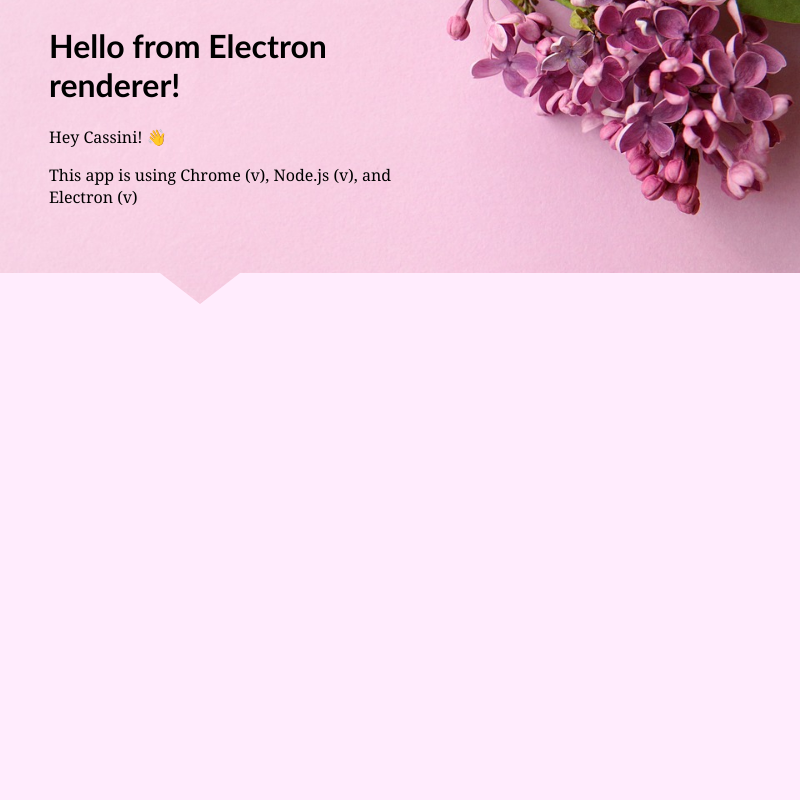
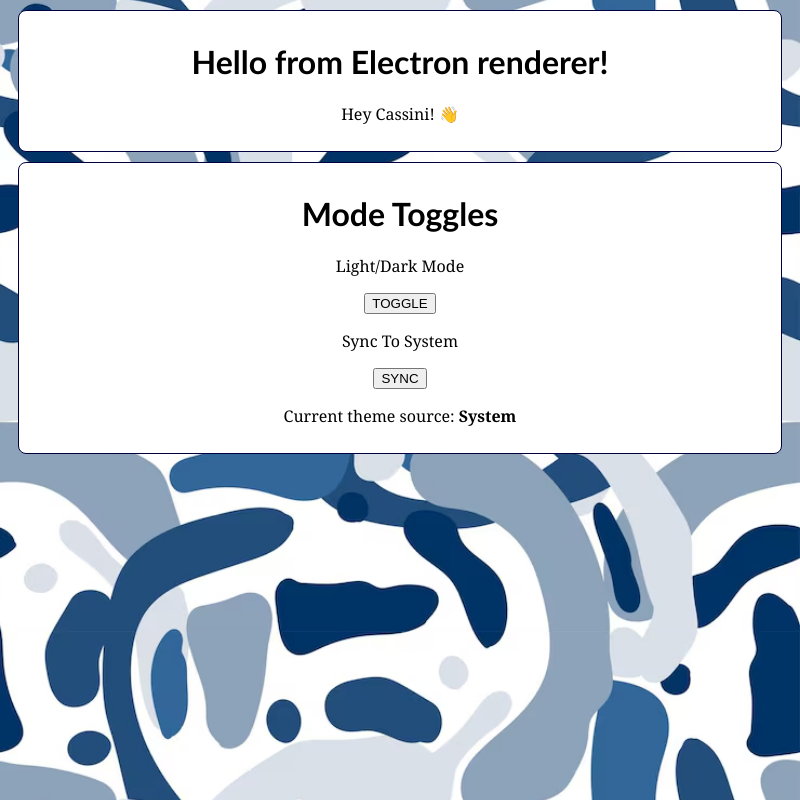
Before and after one commit to GRASS-MUNCHR/Electron_Converter, an Electron app: page my-electron-app/index.html in a window 800 px wide. Drawn offline with Linux system fonts and the light colour scheme; no server answers; files whose address does not match are found by name.

Commit message:
Added light/dark modes and toggle, as well as an option to sync to the system preference.
Not sure what's going on with the glass background; check later.

```diff
--- a/my-electron-app/index.html
+++ b/my-electron-app/index.html
@@ -1,25 +1,31 @@
 <!doctype html>
 <html>
   <head>
-    <link rel="stylesheet" href="./main.css" />
+    <link rel="stylesheet" type="text/css" href="./main.css" />
     <meta charset="UTF-8" />
     <meta
       http-equiv="Content-Security-Policy"
-      content="default-src 'self'; script-src 'self'"
-    />
-    <meta
-      http-equiv="X-Content-Security-Policy"
-      content="default-src 'self'; script-src 'self'"
+      content="script-src 'self' 'unsafe-inline';"
     />
     <title>Hello from Electron renderer!</title>
   </head>
+
   <body>
     <div class="container">
-      <div>
-        <h1>Hello from Electron renderer!</h1>
-        <p>Hey Cassini! 👋</p>
-        <p id="info"></p>
-      </div>
+      <h1>Hello from Electron renderer!</h1>
+      <p>Hey Cassini! 👋</p>
+    </div>
+
+    <div class="container">
+      <h1>Mode Toggles</h1>
+
+      <p>Light/Dark Mode</p>
+      <button id="light-dark-toggle">TOGGLE</button>
+
+      <p>Sync To System</p>
+      <button id="sync-btn">SYNC</button>
+
+      <p>Current theme source: <strong id="theme-source">System</strong></p>
     </div>
   </body>
   <script src="./renderer.js"></script>
--- a/my-electron-app/main.css
+++ b/my-electron-app/main.css
@@ -1,59 +1,68 @@
-body {
-  background-color: rgb(255, 236, 253);
-  padding: 0px;
-  margin: 0px;
+:root {
+  color-scheme: light dark;
+}
+
+@media (prefers-color-scheme: light) {
+  body {
+    background-image: url("C:\\Users\\mijau\\OneDrive\\Desktop\\PNG_PDF_Converter\\my-electron-app\\assets\\abstract_bg_3.avif");
+    background-size: cover;
+    background-position: center;
+  }
+
+  .container {
+    background-color: rgb(255, 255, 255);
+    border: 1px solid rgb(1, 0, 63);
+    box-shadow: 0px 0px 0px rgba(0, 0, 0, 0.5);
+
+    transition: box-shadow 0.3s ease-out;
+  }
+  .container:hover {
+    box-shadow: 0px 8px 10px rgba(0, 0, 0, 0.5);
+  }
+}
+
+@media (prefers-color-scheme: dark) {
+  body {
+    background-image: url("C:\\Users\\mijau\\OneDrive\\Desktop\\PNG_PDF_Converter\\my-electron-app\\assets\\abstract_bg_5.avif");
+    background-size: cover;
+    background-position: center;
+  }
+
+  .container {
+    background-color: rgb(100, 100, 100);
+    border: 1px solid white;
+    box-shadow: 0px 0px 0px rgba(0, 0, 0, 0.5);
+
+    transition: box-shadow 0.3s ease-out;
+  }
+  .container:hover {
+    box-shadow: 0px 8px 10px rgba(0, 0, 0, 0.5);
+  }
 }
 
 ::selection {
   text-shadow: 5px 5px 10px rgba(0, 0, 0, 0.5);
-  background-color: aqua;
+  background-color: rgba(0, 0, 0, 0.5);
 }
 
 .container {
   align-items: center;
   text-align: center;
 
-  background-image: url("C:\\Users\\mijau\\OneDrive\\Desktop\\PNG_PDF_Converter\\my-electron-app\\assets\\flower_bg.jpg");
-  background-size: cover;
-  background-position: center;
-  box-shadow: 0px 0px 0px rgba(0, 0, 0, 0.5);
   padding: 10px;
-  padding-bottom: 10%;
-  clip-path: polygon(
-    0% 0%,
-    100% 0%,
-    100% 90%,
-    30% 90%,
-    25% 100%,
-    20% 90%,
-    0% 90%
-  );
-
-  transform: translateY(0px);
-  transition:
-    box-shadow 0.3s ease-out,
-    transform 0.3s ease-out;
+  margin: 10px;
+  border-radius: 8px;
 }
 .container:hover {
   box-shadow: 0px 8px 10px rgba(0, 0, 0, 0.5);
-
-  transform: translateY(-5px);
 }
 
-.container > div {
-  align-items: left;
-  text-align: left;
-
-  width: 50%;
-  margin-left: 5%;
-}
-
-.container > div > h1 {
+.container > h1 {
   font-family: "Gill Sans", "Gill Sans MT", Calibri, "Trebuchet MS", sans-serif;
   font-size: 32px;
 }
 
-.container > div > p {
+.container > p {
   font-family: Cambria, Cochin, Georgia, Times, "Times New Roman", serif;
   font-size: 16px;
 }
--- a/my-electron-app/renderer.js
+++ b/my-electron-app/renderer.js
@@ -1,10 +1,9 @@
-const information = document.getElementById("info");
+document.getElementById("light-dark-toggle").addEventListener("click", async () => {
+    const isDarkMode = await window.darkMode.toggle()
+    document.getElementById("theme-source").innerHTML = isDarkMode ? "Dark" : "Light"
+})
 
-const func = async () => {
-    const response = await window.versions.ping()
-    console.log(response)
-}
-
-func()
-
-information.innerText = `This app is using Chrome (v${versions.chrome()}), Node.js (v${versions.node()}), and Electron (v${versions.electron()})`
+document.getElementById("sync-btn").addEventListener("click", async () => {
+    await window.darkMode.system()
+    document.getElementById("theme-source").innerHTML = "System"
+})
```
Also changed, not shown: my-electron-app/main.js (+14 -2 lines), my-electron-app/preload.js (+3 -5 lines), my-electron-app/assets/abstract_bg.jpg (added), my-electron-app/assets/abstract_bg_2.avif (added), my-electron-app/assets/abstract_bg_3.avif (added), my-electron-app/assets/abstract_bg_4.jpeg (added), my-electron-app/assets/abstract_bg_5.avif (added).
